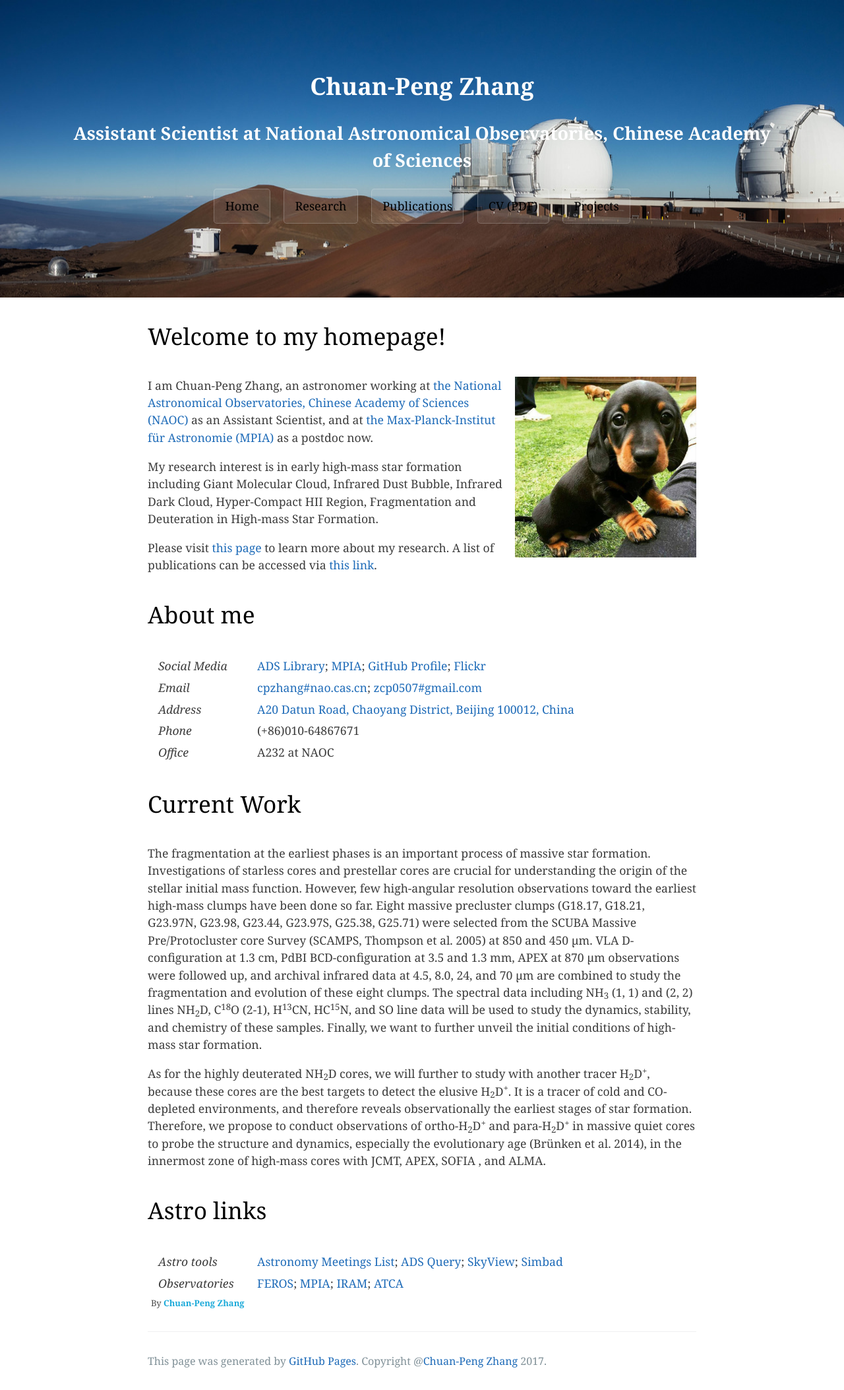
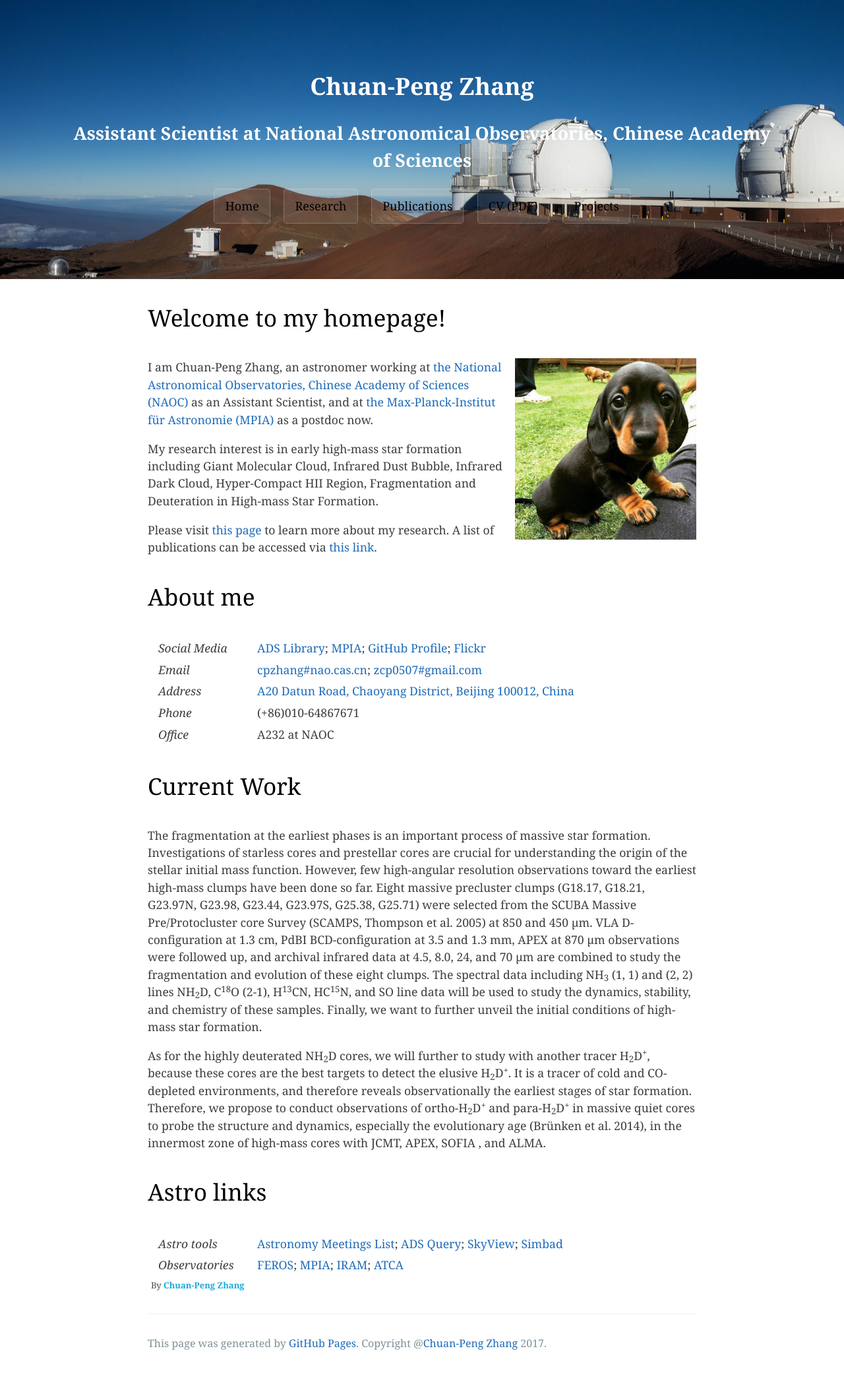
Before and after one commit to zcp521/zcp521.github.io, a Jekyll site: the page built from index.html, in a window 1280 px wide. Shown: the whole page at 66% size. Built offline with Jekyll 4.4.1, drawn with Linux system fonts in a browser that asks for light colours; the list of posts is cut into pages by our own code; after the commit the page ends 2080 px from its top, so only the background shows below that.

Commit message:
Initial commit

```diff
--- a/css/cayman.css
+++ b/css/cayman.css
@@ -17,7 +17,7 @@ a {
 
 .btn {
   display: inline-block;
-  margin-bottom: 2rem;
+  margin-bottom: 0.3rem;
   color: rgba(0, 0, 0, 1);
   background-color: rgba(255, 255, 255, 0.08);
   border-color: rgba(255, 255, 255, 0.2);
```
